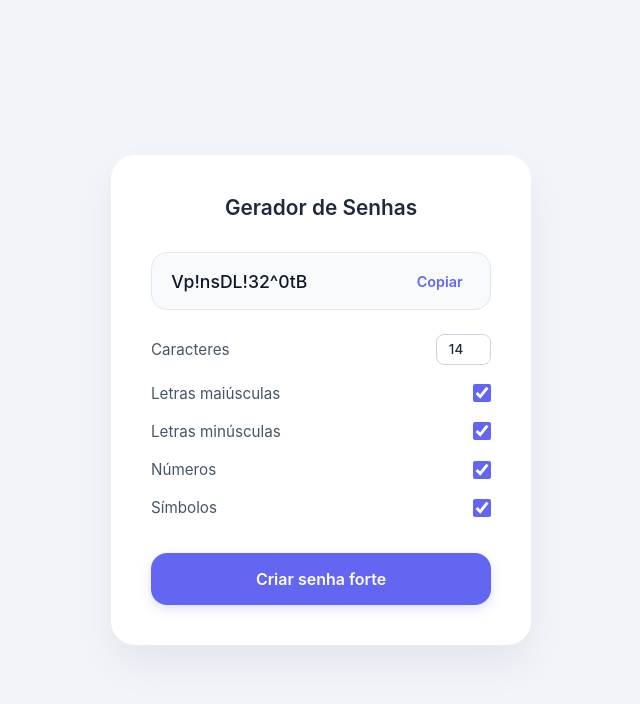
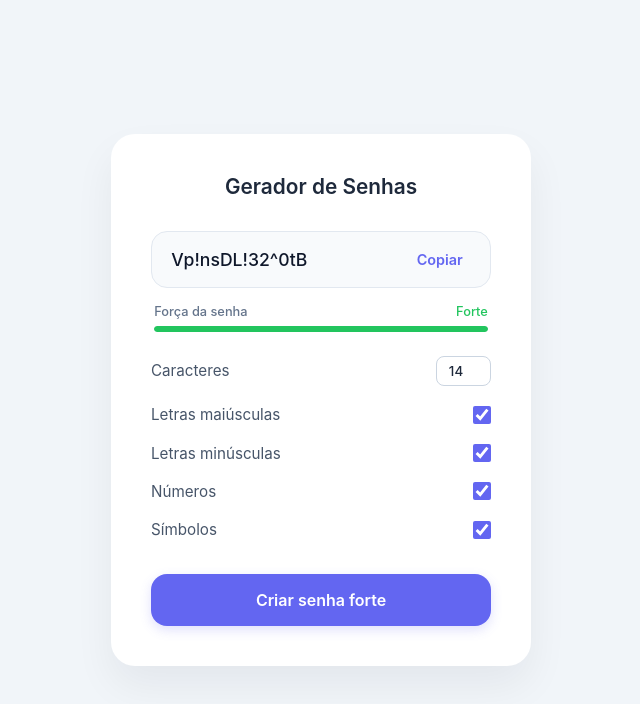
Before and after one commit to Kamilabiernaski/gerador-de-senhas-2, a plain HTML site: page index.html in a window 1280 px wide. Both pictures are taken after a click on the button "Criar senha forte". Shown: the whole page, without its empty margins (319-959 px from the left). Drawn offline with Linux system fonts and the light colour scheme.

Commit message:
Update index.html

```diff
--- a/index.html
+++ b/index.html
@@ -47,7 +47,7 @@
             display: flex;
             justify-content: space-between;
             align-items: center;
-            margin-bottom: 1.5rem;
+            margin-bottom: 1rem;
         }
 
         #password {
@@ -70,6 +70,38 @@
         .btn-copy:hover {
             color: #4f46e5;
         }
+
+        /* --- Estilos do Medidor Minimal --- */
+        .strength-container {
+            margin-bottom: 1.5rem;
+            padding: 0 0.2rem;
+        }
+
+        .strength-label {
+            display: flex;
+            justify-content: space-between;
+            font-size: 0.8rem;
+            font-weight: 500;
+            color: #64748b;
+            margin-bottom: 0.4rem;
+        }
+
+        .strength-bar-bg {
+            background-color: #f1f5f9;
+            height: 6px;
+            width: 100%;
+            border-radius: 100px;
+            overflow: hidden;
+        }
+
+        .strength-bar {
+            height: 100%;
+            width: 0%;
+            background-color: #ef4444; /* Vermelho padrão inicial */
+            border-radius: 100px;
+            transition: width 0.3s ease, background-color 0.3s ease;
+        }
+        /* ---------------------------------- */
 
         .row {
             display: flex;
@@ -128,6 +160,16 @@
             <button class="btn-copy" id="copyBtn">Copiar</button>
         </div>
 
+        <div class="strength-container">
+            <div class="strength-label">
+                <span>Força da senha</span>
+                <span id="strengthText">Aguardando...</span>
+            </div>
+            <div class="strength-bar-bg">
+                <div id="strengthBar" class="strength-bar"></div>
+            </div>
+        </div>
+
         <div class="settings">
             <div class="row">
                 <label>Caracteres</label>
@@ -163,6 +205,8 @@
         const symbolsEl = document.getElementById('symbols');
         const generateBtn = document.getElementById('generateBtn');
         const copyBtn = document.getElementById('copyBtn');
+        const strengthBar = document.getElementById('strengthBar');
+        const strengthText = document.getElementById('strengthText');
 
         const randomFunc = {
             lower: () => String.fromCharCode(Math.floor(Math.random() * 26) + 97),
@@ -177,7 +221,15 @@
             const hasLower = lowercaseEl.checked;
             const hasNumber = numbersEl.checked;
             const hasSymbol = symbolsEl.checked;
-            passwordEl.innerText = generatePassword(hasLower, hasUpper, hasNumber, hasSymbol, length);
+
+            const senha = generatePassword(hasLower, hasUpper, hasNumber, hasSymbol, length);
+            passwordEl.innerText = senha;
+
+            if (senha !== 'Selecione uma opção') {
+                avaliarForcaSenha(hasLower, hasUpper, hasNumber, hasSymbol, length);
+            } else {
+                resetarMedidor();
+            }
         });
 
         copyBtn.addEventListener('click', () => {
@@ -200,6 +252,39 @@
             }
             return generatedPassword.slice(0, length).split('').sort(() => Math.random() - 0.5).join('');
         }
+
+        function avaliarForcaSenha(lower, upper, number, symbol, length) {
+            const tiposAtivos = lower + upper + number + symbol;
+            let pontos = 0;
+
+            if (tiposAtivos >= 2) pontos++;
+            if (tiposAtivos >= 4) pontos++;
+            if (length >= 10) pontos++;
+            if (length >= 14) pontos++;
+
+            if (pontos <= 1 || length < 8) {
+                strengthBar.style.width = '33%';
+                strengthBar.style.backgroundColor = '#ef4444'; // Vermelho Soft
+                strengthText.innerText = 'Fraca';
+                strengthText.style.color = '#ef4444';
+            } else if (pontos === 2 || pontos === 3) {
+                strengthBar.style.width = '66%';
+                strengthBar.style.backgroundColor = '#eab308'; // Amarelo Soft
+                strengthText.innerText = 'Média';
+                strengthText.style.color = '#eab308';
+            } else {
+                strengthBar.style.width = '100%';
+                strengthBar.style.backgroundColor = '#22c55e'; // Verde Soft
+                strengthText.innerText = 'Forte';
+                strengthText.style.color = '#22c55e';
+            }
+        }
+
+        function resetarMedidor() {
+            strengthBar.style.width = '0%';
+            strengthText.innerText = 'Aguardando...';
+            strengthText.style.color = '#64748b';
+        }
     </script>
 </body>
 </html>
```
